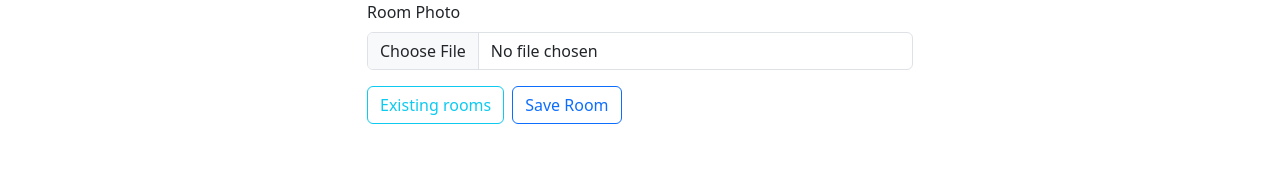
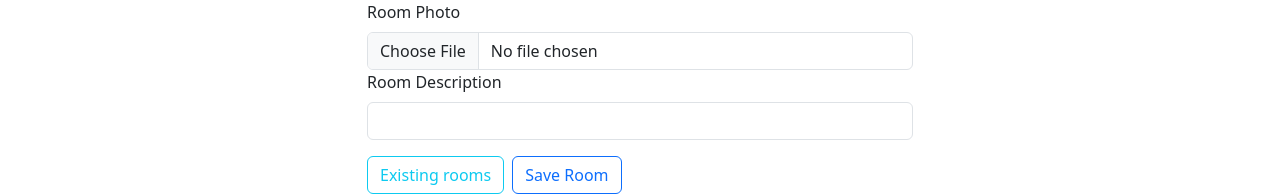
Before and after one commit to Lman177/AccomFe, a React (Vite) app: page /add-room in a window 1280 px wide. Shown: the part 418-614 px from the top of the page. Built offline with nearby package versions, Linux system fonts and the light colour scheme; no server answers.

Commit message:
update roomtype service

```diff
--- a/src/assets/components/common/RoomTypeSelector.jsx
+++ b/src/assets/components/common/RoomTypeSelector.jsx
@@ -31,7 +31,7 @@ const RoomTypeSelector = ({ handleRoomInputChange, newRoom }) => {
 					<select
 						required
 						className="form-select"
-						name="roomType"
+						name="roomTypeName"
 						onChange={(e) => {
 							if (e.target.value === "Add New") {
 								setShowNewRoomTypeInput(true)
@@ -39,14 +39,14 @@ const RoomTypeSelector = ({ handleRoomInputChange, newRoom }) => {
 								handleRoomInputChange(e)
 							}
 						}}
-						value={newRoom.roomType}>
+						value={newRoom.roomTypeName}>
 						<option value="">Select a room type</option>
-						<option value={"Add New"}>Add New</option>
-						{roomTypes.map((type, index) => (
-							<option key={index} value={type}>
-								{type}
-							</option>
-						))}
+						{roomTypes.map((roomType, index) => (
+
+			            <option key={index} value={roomType.name}>
+			                {roomType.name}
+			            </option>
+			        ))}
 					</select>
 					{showNewRoomTypeInput && (
 						<div className="mt-2">
--- a/src/assets/components/room/AddRoom.jsx
+++ b/src/assets/components/room/AddRoom.jsx
@@ -6,8 +6,9 @@ import { Link } from "react-router-dom"
 const AddRoom = () => {
 	const [newRoom, setNewRoom] = useState({
 		photo: null,
-		roomType: "",
-		roomPrice: ""
+		roomTypeName: "",
+		roomPrice: "",
+		description:""
 	})
 
 	const [successMessage, setSuccessMessage] = useState("")
@@ -38,10 +39,10 @@ const AddRoom = () => {
 	const handleSubmit = async (e) => {
 		e.preventDefault()
 		try {
-			const success = await addRoom(newRoom.photo, newRoom.roomType, newRoom.roomPrice)
+			const success = await addRoom(newRoom.photo, newRoom.roomTypeName, newRoom.roomPrice, newRoom.description)
 			if (success !== undefined) {
 				setSuccessMessage("A new room was  added successfully !")
-				setNewRoom({ photo: null, roomType: "", roomPrice: "" })
+				setNewRoom({ photo: null, roomTypeName: "", roomPrice: "", description:"" })
 				setImagePreview("")
 				setErrorMessage("")
 			} else {
@@ -70,7 +71,7 @@ const AddRoom = () => {
 
 						<form onSubmit={handleSubmit}>
 							<div className="mb-3">
-								<label htmlFor="roomType" className="form-label">
+								<label htmlFor="roomTypeName" className="form-label">
 									Room Type
 								</label>
 								<div>
@@ -114,6 +115,20 @@ const AddRoom = () => {
 										style={{ maxWidth: "400px", maxHeight: "400px" }}
 										className="mb-3"></img>
 								)}
+								<div className="mb-3">
+								<label htmlFor="description" className="form-label">
+									Room Description
+								</label>
+								<input
+									required
+									type="text"
+									className="form-control"
+									id="description"
+									name="description"
+									value={newRoom.description}
+									onChange={handleRoomInputChange}
+								/>
+							</div>
 							</div>
 							<div className="d-grid gap-2 d-md-flex mt-2">
 								<Link to={"/existing-rooms"} className="btn btn-outline-info">
--- a/src/assets/components/utils/ApiFunctions.js
+++ b/src/assets/components/utils/ApiFunctions.js
@@ -4,11 +4,12 @@ export const api = axios.create({
     baseURL : "http://localhost:8080"
 })
 /* This function adds a new room room to the database */
-export async function addRoom(photo, roomType, roomPrice) {
+export async function addRoom(photo, roomTypeName, roomPrice, description) {
 	const formData = new FormData()
 	formData.append("photo", photo)
-	formData.append("roomType", roomType)
+	formData.append("roomTypeName", roomTypeName)
 	formData.append("roomPrice", roomPrice)
+	formData.append("description", description)
 
 	const response = await api.post("/rooms/add/new-room", formData)
 	if (response.status === 201) {
@@ -21,13 +22,15 @@ export async function addRoom(photo, roomType, roomPrice) {
 
 /* This function gets all room types from thee database */
 export async function getRoomTypes() {
-	try {
-		const response = await api.get("/rooms/room-types")
-		return response.data
-	} catch (error) {
-		throw new Error("Error fetching room types")
-	}
+    try {
+        const response = await api.get("/room-types/all-room-types");
+        return response.data;
+    } catch (error) {
+        // console.error("Error fetching room types:", error?.response || error.message || error);
+        throw new Error("Error fetching room types");
+    }
 }
+
 /* This function gets all rooms from the database */
 export async function getAllRooms() {
 	try {
```
